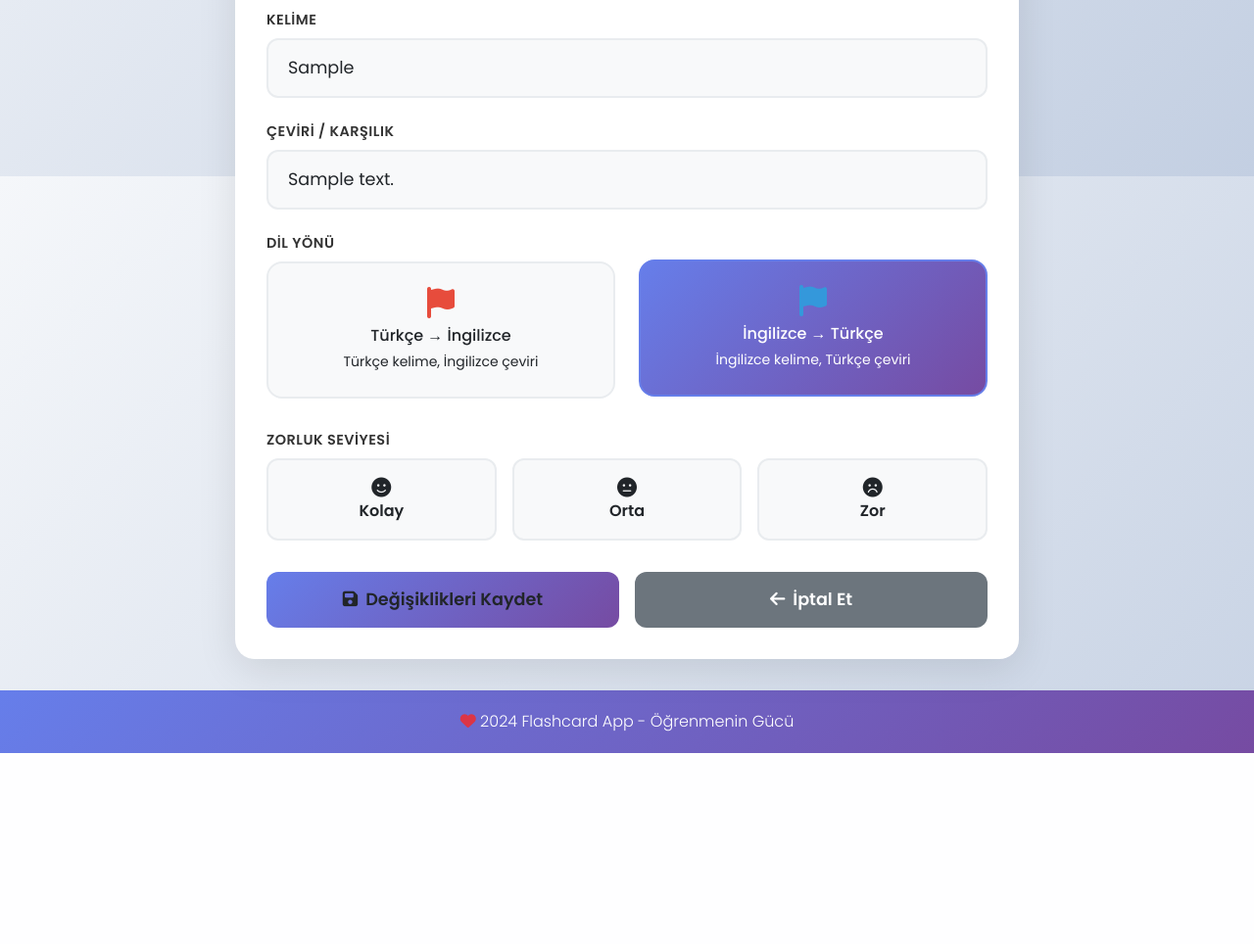
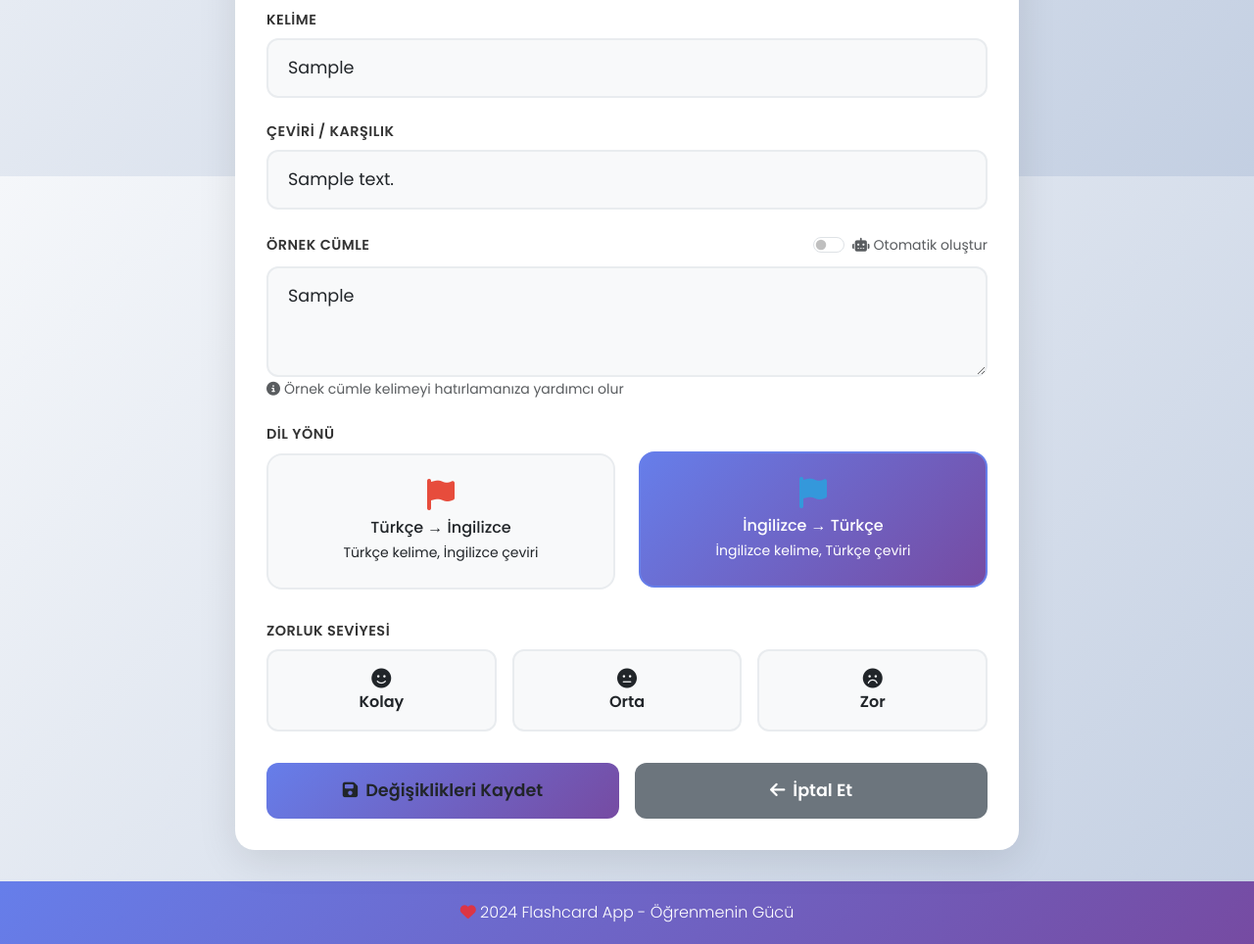
Before and after one commit to omermacitt/FlashCard-App, a Flask app: page /flashcard/1/detail/word/edit/1 in a window 1280 px wide. Shown: the part 620-1584 px from the top of the page at 98% size. Before the commit the page ends 1389 px from the top, so only its background shows below. Run offline with Flask 3, Linux system fonts and the light colour scheme; a user stored in the database is signed in; tables that the repository leaves empty hold one stand-in row (values such as "Sample post").

Commit message:
feat: Add example sentence feature with auto-generation option
- Introduce example sentence functionality for words in flashcards.
- Allow users to input sentences manually or auto-generate them using LLM integration.
- Update database models to include `example_sentence` field.
- Enhance word addition and editing forms with example sentence fields.
- Provide UI options to toggle auto-generation for example sentences.

```diff
--- a/app/flashcards/routes.py
+++ b/app/flashcards/routes.py
@@ -8,6 +8,7 @@ from flask_login import current_user
 from db import db
 from sentence_transformers import SentenceTransformer, util
 from models import Word, User, WordProgress, Flashcard, UserStudySession, UserDailyStats
+from app.llm_utils import generate_example_sentence
 
 flashcards = Blueprint('flashcards', __name__)
 model = SentenceTransformer("distiluse-base-multilingual-cased-v2")
@@ -35,6 +36,25 @@ def add_single_word(flashcard_id):
     front_word = request.form['front_word'].strip()
     back_word = request.form['back_word'].strip()
     difficulty = request.form.get('difficulty', 'medium')
+    example_sentence = request.form.get('example_sentence', '').strip()
+    auto_fill_example = request.form.get('auto_fill_example') == 'on'
+
+    # Auto-generate example sentence if requested and no example provided
+    if auto_fill_example and not example_sentence:
+        try:
+            generated_sentence = generate_example_sentence(
+                word=front_word,
+                meaning=back_word,
+                front_language=flashcard.front_language,
+                back_language=flashcard.back_language
+            )
+            if generated_sentence:
+                example_sentence = generated_sentence
+                flash(f'Örnek cümle otomatik oluşturuldu: "{example_sentence}"', 'info')
+            else:
+                flash('Örnek cümle oluşturulamadı. Lütfen manuel olarak girin.', 'warning')
+        except Exception as e:
+            flash('Örnek cümle oluşturulurken hata oluştu. Lütfen manuel olarak girin.', 'warning')
 
     # Check if the exact word-meaning pair already exists in this flashcard
     existing_word_in_flashcard = db.session.query(Word).filter(
@@ -86,6 +106,10 @@ def add_single_word(flashcard_id):
     # İleri yönlü kelime
     if existing_word:
         word = existing_word
+        # Update example sentence if auto-fill was requested and word doesn't have one
+        if auto_fill_example and not word.example_sentence and example_sentence:
+            word.example_sentence = example_sentence
+            word.updated_at = datetime.now(UTC)
     else:
         try:
             word = Word(
@@ -94,6 +118,7 @@ def add_single_word(flashcard_id):
                 front_language=flashcard.front_language,
                 back_language=flashcard.back_language,
                 difficulty=difficulty,
+                example_sentence=example_sentence,
                 user_id=current_user.id
             )
             db.session.add(word)
@@ -124,6 +149,7 @@ def add_single_word(flashcard_id):
                 front_language=flashcard.back_language,
                 back_language=flashcard.front_language,
                 difficulty=difficulty,
+                example_sentence=None,  # Ters kelime için örnek cümle oluşturulmaz
                 user_id=current_user.id
             )
             db.session.add(word_reverse)
@@ -246,6 +272,25 @@ def add_word_with_new_meaning(flashcard_id):
     front_word = request.form['front_word'].strip()
     back_word = request.form['back_word'].strip()
     difficulty = request.form.get('difficulty', 'medium')
+    example_sentence = request.form.get('example_sentence', '').strip()
+    auto_fill_example = request.form.get('auto_fill_example') == 'on'
+
+    # Auto-generate example sentence if requested and no example provided
+    if auto_fill_example and not example_sentence:
+        try:
+            generated_sentence = generate_example_sentence(
+                word=front_word,
+                meaning=back_word,
+                front_language=flashcard.front_language,
+                back_language=flashcard.back_language
+            )
+            if generated_sentence:
+                example_sentence = generated_sentence
+                flash(f'Örnek cümle otomatik oluşturuldu: "{example_sentence}"', 'info')
+            else:
+                flash('Örnek cümle oluşturulamadı. Lütfen manuel olarak girin.', 'warning')
+        except Exception as e:
+            flash('Örnek cümle oluşturulurken hata oluştu. Lütfen manuel olarak girin.', 'warning')
 
     if not front_word or not back_word:
         flash('Kelime ve anlamı boş olamaz!', 'error')
@@ -259,6 +304,7 @@ def add_word_with_new_meaning(flashcard_id):
             front_language=flashcard.front_language,
             back_language=flashcard.back_language,
             difficulty=difficulty,
+            example_sentence=example_sentence,
             user_id=current_user.id
         )
         db.session.add(word)
@@ -360,6 +406,7 @@ def add_bulk_word(flashcard_id):
                                 front_language=front_lang,
                                 back_language=back_lang,
                                 difficulty=difficulty,
+                                example_sentence=None,  # Bulk upload için örnek cümle oluşturulmaz
                                 user_id=current_user.id
                             )
                             db.session.add(word)
@@ -397,6 +444,7 @@ def add_bulk_word(flashcard_id):
                                 front_language=back_lang,
                                 back_language=front_lang,
                                 difficulty=difficulty,
+                                example_sentence=None,  # Bulk upload için örnek cümle oluşturulmaz
                                 user_id=current_user.id
                             )
                             db.session.add(inverse_word)
@@ -667,6 +715,29 @@ def edit_word(flashcard_id, word_id):
         word.answer = request.form['back_word']
         word.back_language = request.form['back_language']
         word.difficulty = request.form['difficulty']
+
+        # Handle example sentence
+        example_sentence = request.form.get('example_sentence', '').strip()
+        auto_fill_example = request.form.get('auto_fill_example') == 'on'
+
+        # Auto-generate example sentence if requested and no example provided
+        if auto_fill_example and not example_sentence:
+            try:
+                generated_sentence = generate_example_sentence(
+                    word=word.word,
+                    meaning=word.answer,
+                    front_language=word.front_language,
+                    back_language=word.back_language
+                )
+                if generated_sentence:
+                    example_sentence = generated_sentence
+                    flash(f'Örnek cümle otomatik oluşturuldu: "{example_sentence}"', 'info')
+                else:
+                    flash('Örnek cümle oluşturulamadı. Lütfen manuel olarak girin.', 'warning')
+            except Exception as e:
+                flash('Örnek cümle oluşturulurken hata oluştu. Lütfen manuel olarak girin.', 'warning')
+
+        word.example_sentence = example_sentence
         word.updated_at = datetime.now(UTC)
         db.session.commit()
         return redirect(url_for("flashcards.flashcard_detail", flashcard_id=flashcard_id))
@@ -1694,6 +1765,7 @@ def copy_flashcard(flashcard_id):
                 front_language=original_word.front_language,
                 back_language=original_word.back_language,
                 difficulty=original_word.difficulty,
+                example_sentence=original_word.example_sentence,  # Kopyalanan kelimeden örnek cümleyi koru
                 user_id=current_user.id
             )
             db.session.add(new_word)
--- a/app/templates/edit_word.html
+++ b/app/templates/edit_word.html
@@ -303,6 +303,28 @@
                                placeholder="Çeviriyi girin...">
                     </div>
 
+                    <!-- Example Sentence Input -->
+                    <div class="form-group-modern">
+                        <div class="d-flex align-items-center justify-content-between mb-2">
+                            <label class="form-label-modern mb-0" for="exampleSentence">Örnek Cümle</label>
+                            <div class="form-check form-switch">
+                                <input class="form-check-input" type="checkbox" id="autoFillExample" name="auto_fill_example">
+                                <label class="form-check-label small text-muted" for="autoFillExample">
+                                    <i class="fas fa-robot me-1"></i>Otomatik oluştur
+                                </label>
+                            </div>
+                        </div>
+                        <textarea class="form-control form-control-modern"
+                                  id="exampleSentence"
+                                  name="example_sentence"
+                                  rows="3"
+                                  placeholder="Kelimeyi içeren örnek bir cümle yazın (veya otomatik oluşturmak için yukarıdaki kutuyu işaretleyin)..."
+                                  style="resize: vertical;">{{ word.example_sentence or '' }}</textarea>
+                        <small class="text-muted mt-1">
+                            <i class="fas fa-info-circle me-1"></i>Örnek cümle kelimeyi hatırlamanıza yardımcı olur
+                        </small>
+                    </div>
+
                     <!-- Language Selection -->
                     <div class="form-group-modern">
                         <label class="form-label-modern">Dil Yönü</label>
--- a/models.py
+++ b/models.py
@@ -235,6 +235,7 @@ class Word(db.Model):
     front_language = db.Column(db.String(128), nullable=False)
     back_language = db.Column(db.String(128), nullable=False)
     difficulty = db.Column(db.String(128), nullable=False)
+    example_sentence = db.Column(db.Text, nullable=True)  # Örnek cümle için yeni alan
     user_id = db.Column(db.Integer, db.ForeignKey('user.id'), nullable=False)
     created_at = db.Column(db.DateTime, default=lambda: datetime.now(UTC))
     updated_at = db.Column(db.DateTime, default=lambda: datetime.now(UTC))
```
Also changed, not shown: app/templates/add_word_to_flashcard.html (+52 -10 lines).
